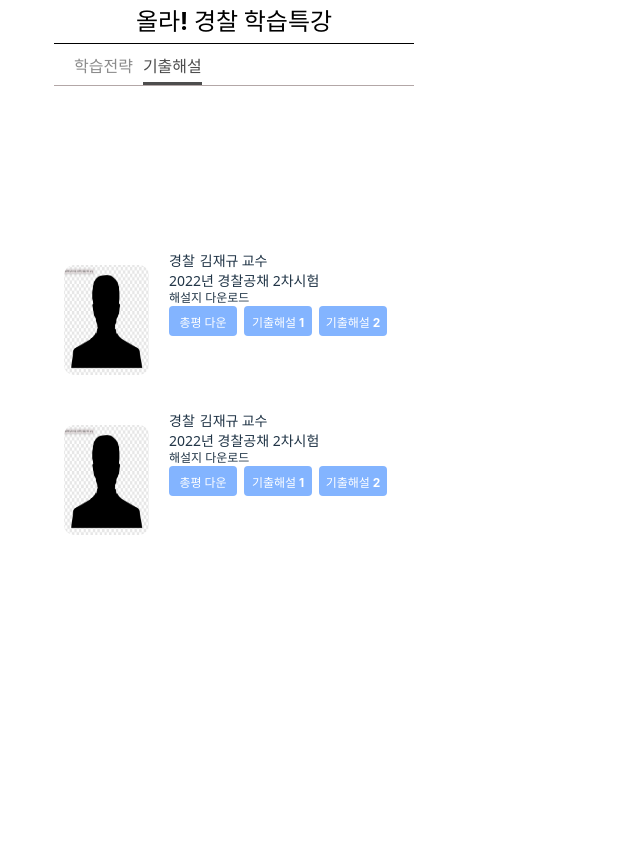
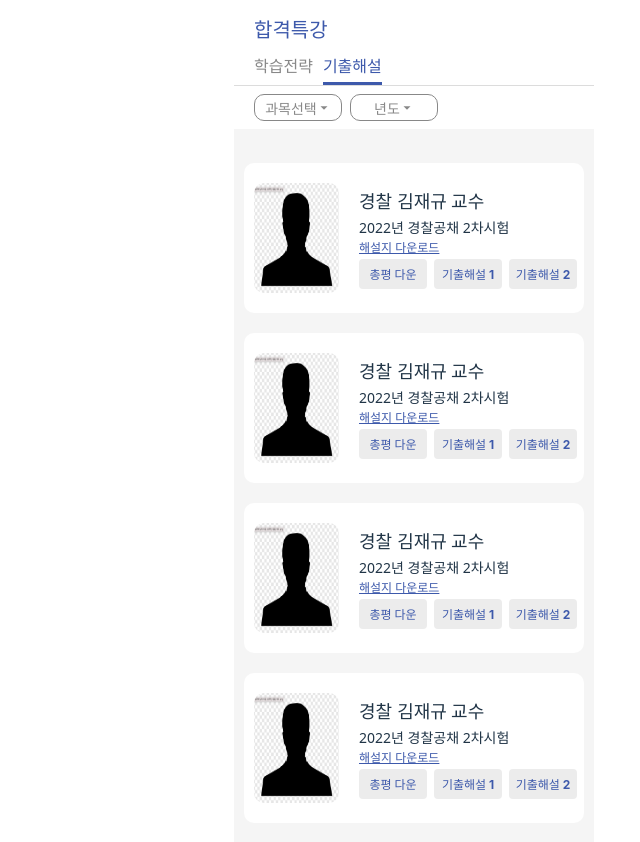
Before and after one commit to FinalProject-8/FrontEnd_Final, a React (Vite) app: page /mobile in a window 1280 px wide. Both pictures are taken after a click on the element "기출해설". Shown: the top 842 px of the page, without its empty margins (406-1046 px from the left). Before the commit the page ends 800 px from the top, so only its background shows below. Built offline with nearby package versions, Linux system fonts and the light colour scheme; no server answers.

Commit message:
Feat: 필터 마크업 완료

```diff
--- a/package.json
+++ b/package.json
@@ -11,8 +11,10 @@
   "dependencies": {
     "@reduxjs/toolkit": "^1.9.3",
     "axios": "^1.3.4",
+    "polished": "^4.2.2",
     "react": "^18.2.0",
     "react-dom": "^18.2.0",
+    "react-icons": "^4.8.0",
     "react-redux": "^8.0.5",
     "react-router-dom": "^6.9.0",
     "redux-persist": "^6.0.0",
--- /dev/null
+++ b/src/components/mobile/commentary/CommentaryIndex.tsx
@@ -0,0 +1,51 @@
+import styled from 'styled-components';
+import Filters from './Filters';
+import CommentaryLists from './Lists';
+type prop = {};
+const subject = ['경찰학', '형사법', '경찰헌법'];
+const years = ['2023', '2022', '2021', '2020', '2019'];
+const sort = ['추천순', '조회순', '최신순'];
+const CommentaryIndex = (prop: prop) => {
+  return (
+    <Wrap>
+      <FilterTab>
+        <Filters value='과목선택' list={subject} />
+        <Filters value='년도' list={years} />
+      </FilterTab>
+      <Listbody>
+        <CommentaryLists />
+      </Listbody>
+    </Wrap>
+  );
+};
+
+const Wrap = styled.div`
+  background-color: #f5f5f5;
+
+  position: absolute;
+  top: 0;
+  width: 360px;
+  display: flex;
+  flex-direction: column;
+  align-items: flex-start;
+  /* justify-content: center; */
+  padding: 24px 0;
+  box-sizing: border-box;
+`;
+const FilterTab = styled.div`
+  z-index: 0;
+  margin-left: 20px;
+  position: fixed;
+  top: 86px;
+  width: inherit;
+  height: 43px;
+  display: flex;
+  justify-content: flex-start;
+  align-items: center;
+  gap: 8px;
+  /* background-color: black; */
+`;
+const Listbody = styled.div`
+  overflow: hidden;
+`;
+export default CommentaryIndex;
--- /dev/null
+++ b/src/components/mobile/commentary/Filters.tsx
@@ -0,0 +1,87 @@
+import React, { useState } from 'react';
+import styled from 'styled-components';
+import { darken } from 'polished';
+import { IoMdArrowDropdown, IoMdArrowDropup } from 'react-icons/io';
+type Props = {
+  list: string[];
+  value: string;
+};
+
+const Filters = ({ list, value }: Props) => {
+  const [active, setActive] = useState(false);
+  const [selected, setSelected] = useState(value);
+  return (
+    <StyledSelectbox>
+      {' '}
+      <StyledSelectedLabel value={selected} onClick={() => setActive(!active)}>
+        {' '}
+        {selected}
+        {!active ? <IoMdArrowDropdown /> : <IoMdArrowDropup />}
+      </StyledSelectedLabel>
+      {active && (
+        <StyledOptionList active={active}>
+          {' '}
+          {list
+            .filter((element) => element !== selected)
+            .map((element) => (
+              <StyledOptionItem
+                key={element}
+                onClick={() => {
+                  setActive(false);
+                  setSelected(element);
+                }}
+              >
+                {' '}
+                {element}
+              </StyledOptionItem>
+            ))}
+        </StyledOptionList>
+      )}
+    </StyledSelectbox>
+  );
+};
+
+const activeExist1 = ({ active = true }) => {
+  return `display: ${active ? 'block' : '0'}`;
+};
+const StyledOptionItem = styled.li`
+  font-size: 14px;
+  box-sizing: border-box;
+`;
+const StyledOptionList = styled.ul`
+  box-sizing: border-box;
+  position: absolute;
+  top: 27px;
+  list-style-type: none;
+  width: 100%;
+  border-radius: 10px;
+  background: #ffffff;
+  ${activeExist1}
+  transition: 0.2s ease-in-out;
+  overflow-y: scroll;
+`;
+const StyledSelectedLabel = styled.button<{ value: String }>`
+  display: flex;
+  text-align: center;
+  justify-content: center;
+  align-items: center;
+  border: 1px solid #888888;
+  color: #888888;
+  border-radius: 10px;
+  box-sizing: border-box;
+  width: inherit;
+  height: inherit;
+  font-size: 14px;
+  cursor: pointer;
+`;
+const StyledSelectbox = styled.div`
+  position: relative;
+  width: 88px;
+  height: 27px;
+  border-radius: 10px;
+  background: #ffffff;
+  color: #8b8b8b;
+  cursor: pointer;
+  z-index: 0;
+`;
+export default Filters;
--- a/src/components/mobile/commentary/ListBox.tsx
+++ b/src/components/mobile/commentary/ListBox.tsx
@@ -1,4 +1,5 @@
 import React from 'react';
+import { useNavigate } from 'react-router-dom';
 import styled from 'styled-components';
 type Props = {
   class: string;
@@ -14,8 +15,12 @@ type Props = {
 };
 
 const ListBox = (props: Props) => {
+  const navigate = useNavigate();
+  const moveToDetail = () => {
+    navigate('/detail');
+  };
   return (
-    <Box>
+    <Box onClick={() => moveToDetail()}>
       <Image src='./public/people.png' alt='교수사진' />
       <Info>
         <Title>
@@ -54,12 +59,15 @@ const Image = styled.img`
   margin: auto 10px;
 `;
 const Info = styled.div`
-  margin-top: 5px;
+  display: flex;
+  flex-direction: column;
+  justify-content: center;
+  gap: 3px;
 `;
 const Title = styled.div`
   display: flex;
   gap: 5px;
-  font-size: 14px;
+  font-size: 18px;
   font-weight: 700;
   text-align: left;
 `;
@@ -67,6 +75,7 @@ const Desc = styled.div`
   display: flex;
   flex-direction: column;
   align-items: flex-start;
+  gap: 3px;
 `;
 const Lecture = styled.div`
   font-family: Noto Sans;
@@ -81,6 +90,8 @@ const Download = styled.a`
   font-weight: 700;
   line-height: 16px;
   letter-spacing: 0em;
+  text-decoration-line: underline;
+  color: #3d59ab;
 `;
 const Buttons = styled.div`
   display: flex;
@@ -89,14 +100,14 @@ const Buttons = styled.div`
 const Button = styled.button`
   width: 68px;
   height: 30px;
-  background: #83b4ff;
+  background: #ececec;
   border-radius: 4px;
   font-weight: 700;
   font-size: 12px;
   display: flex;
   justify-content: center;
   align-items: center;
-  color: #ffffff;
+  color: #3d59ab;
   white-space: nowrap;
 `;
 export default ListBox;
--- a/src/components/mobile/commentary/lists.tsx
+++ b/src/components/mobile/commentary/lists.tsx
@@ -29,20 +29,44 @@ const dummyLists = [
     commentaryVideo1: '영상링크',
     commentaryVideo2: '영상링크',
   },
+  {
+    class: '경찰',
+    subject: '경찰학',
+    instructorImg: '이미지파일링크',
+    instructorName: '김재규',
+    lectureName: '2022년 경찰공채 2차시험',
+    commentaryFile: 'pdf링크',
+    downloadCount: 3,
+    overallVideo: '영상링크',
+    commentaryVideo1: '영상링크',
+    commentaryVideo2: '영상링크',
+  },
+  {
+    class: '경찰',
+    subject: '경찰학',
+    instructorImg: '이미지파일링크',
+    instructorName: '김재규',
+    lectureName: '2022년 경찰공채 2차시험',
+    commentaryFile: 'pdf링크',
+    downloadCount: 3,
+    overallVideo: '영상링크',
+    commentaryVideo1: '영상링크',
+    commentaryVideo2: '영상링크',
+  },
 ];
 const CommentaryLists = (props: Props) => {
-  const [lists, setlists] = useState<Array<DataSet>>([]);
+  // const [lists, setlists] = useState<Array<DataSet>>([]);
 
-  useEffect(() => {
-    async function fetchData() {
-      const commentaryList = await getCommentaryList();
-      setlists(commentaryList);
-    }
-    fetchData();
-  }, []);
-  console.log(lists);
+  // useEffect(() => {
+  //   async function fetchData() {
+  //     const commentaryList = await getCommentaryList();
+  //     setlists(commentaryList);
+  //   }
+  //   fetchData();
+  // }, []);
+  // console.log(lists);
   return (
-    <div>
+    <List>
       {dummyLists.map((item, index) => (
         <ListBox
           key={index}
@@ -58,8 +82,16 @@ const CommentaryLists = (props: Props) => {
           instructorName={item.instructorName}
         />
       ))}
-    </div>
+    </List>
   );
 };
+const List = styled.div`
+  width: 360px;
+  display: flex;
 
+  flex-direction: column;
+  justify-content: center;
+  align-items: center;
+  z-index: 100;
+`;
 export default CommentaryLists;
--- a/src/components/mobile/header.tsx
+++ b/src/components/mobile/header.tsx
@@ -4,23 +4,25 @@ type props = {};
 const MobileHeader = (props: props) => {
   return (
     <Header>
-      <TitleText>올라! 경찰 학습특강</TitleText>
+      <TitleText>합격특강</TitleText>
     </Header>
   );
 };
 const Header = styled.div`
-  justify-content: center;
-  align-items: center;
+  justify-content: flex-start;
+  align-items: flex-end;
   text-align: center;
   width: 360px;
   height: 44px;
   display: flex;
-  border-bottom: 0.5px solid black;
+  /* border-bottom: 0.5px solid black; */
+  padding-left: 20px;
+  box-sizing: border-box;
 `;
 const TitleText = styled.p`
-  font-weight: 700;
-  font-size: 24px;
-  line-height: 24px;
-  color: #000000;
+  font-weight: 400;
+  font-size: 20px;
+  line-height: 27px;
+  color: #3d59ab;
 `;
 export default MobileHeader;
--- a/src/components/mobile/strategy/Strategy.tsx
+++ b/src/components/mobile/strategy/Strategy.tsx
@@ -3,7 +3,14 @@ import styled from 'styled-components';
 type Props = {};
 
 const Strategy = (props: Props) => {
-  return <Wrap></Wrap>;
+  return (
+    <Wrap>
+      <div>
+        {/* tab */}
+        {/* lists */}
+      </div>
+    </Wrap>
+  );
 };
 
 const Wrap = styled.div`
--- a/src/index.css
+++ b/src/index.css
@@ -12,15 +12,6 @@
   -webkit-font-smoothing: antialiased;
   -moz-osx-font-smoothing: grayscale;
   -webkit-text-size-adjust: 100%;
-}
-
-a {
-  font-weight: 500;
-  color: #646cff;
-  text-decoration: inherit;
-}
-a:hover {
-  color: #535bf2;
 }
 
 body {
@@ -47,9 +38,7 @@ button {
   cursor: pointer;
   transition: border-color 0.25s;
 }
-button:hover {
-  border-color: #646cff;
-}
+
 button:focus,
 button:focus-visible {
   outline: 4px auto -webkit-focus-ring-color;
--- a/src/main.tsx
+++ b/src/main.tsx
@@ -5,9 +5,7 @@ import './index.css';
 
 const App = React.lazy(() => import('./App'));
 const Mobile = React.lazy(() => import('./pages/mobile/index'));
-const CommentaryDetail = React.lazy(
-  () => import('./pages/mobile/commentary/detail'),
-);
+const Detail = React.lazy(() => import('./pages/mobile/commentary/detail'));
 const Admin = React.lazy(() => import('./pages/admin/index'));
 const router = createBrowserRouter([
   {
@@ -19,8 +17,8 @@ const router = createBrowserRouter([
         element: <Mobile />,
       },
       {
-        path: '/commentary/detail',
-        element: <CommentaryDetail />,
+        path: '/detail',
+        element: <Detail />,
       },
       {
         path: '/admin',
--- a/src/pages/mobile/commentary/detail.tsx
+++ b/src/pages/mobile/commentary/detail.tsx
@@ -78,7 +78,7 @@ const DownloadButton = styled.button`
   color: white;
   font-weight: bold;
 `;
-const detail = () => {
+const Detail = () => {
   return (
     <>
       <Header>올라! 학습특강 기출 해설</Header>
@@ -101,4 +101,4 @@ const detail = () => {
   );
 };
 
-export default detail;
+export default Detail;
--- a/src/pages/mobile/index.tsx
+++ b/src/pages/mobile/index.tsx
@@ -2,9 +2,10 @@ import React, { useState } from 'react';
 import { useDispatch } from 'react-redux';
 import styled from 'styled-components';
 import MobileHeader from '../../components/mobile/header';
-import CommentaryLists from '../../components/mobile/commentary/Lists';
+import CommentaryIndex from '../../components/mobile/commentary/CommentaryIndex';
 import Strategy from '../../components/mobile/strategy/Strategy';
 type Props = {};
+
 interface TabProps {
   active: boolean;
 }
@@ -23,18 +24,17 @@ const Mobile = (props: Props) => {
           </Tab>
         </Tabs>
       </Headers>
-
-      <Body>{[<Strategy />, <CommentaryLists />][activeTab]}</Body>
+      <Body>{[<Strategy />, <CommentaryIndex />][activeTab]}</Body>
     </div>
   );
 };
 const Headers = styled.div`
-  width: 360px;
+  max-width: 360px;
   position: fixed;
   top: 0;
 `;
 const Tabs = styled.div`
-  width: 360px;
+  max-width: 360px;
   height: 42px;
   background-color: white;
   display: flex;
@@ -42,17 +42,18 @@ const Tabs = styled.div`
   padding-left: 20px;
   padding-top: 10px;
   box-sizing: border-box;
-  border-bottom: 1px solid #b3a7a7;
+  border-bottom: 1px solid #dcdcdc;
 `;
 const Tab = styled.div<TabProps>`
-  border-bottom: ${(props) => (props.active ? '3px solid #4D4D4D' : '')};
+  border-bottom: ${(props) => (props.active ? '3px solid #3D59AB' : '')};
   font-weight: 700;
   font-size: 16px;
-  color: ${(props) => (props.active ? '#4D4D4D' : '#8B8B8B')};
+  color: ${(props) => (props.active ? '#3D59AB' : '#888888')};
 `;
 
 const Body = styled.div`
-  position: relative;
-  width: 360px;
+  position: absolute;
+  top: 129px;
+  max-width: 360px;
 `;
 export default Mobile;
```
Also changed, not shown: src/components/mobile/commentary/CommentaryList.tsx (deleted, +0 -20 lines), 1 other file (tests, documents, lock files or other folders).
